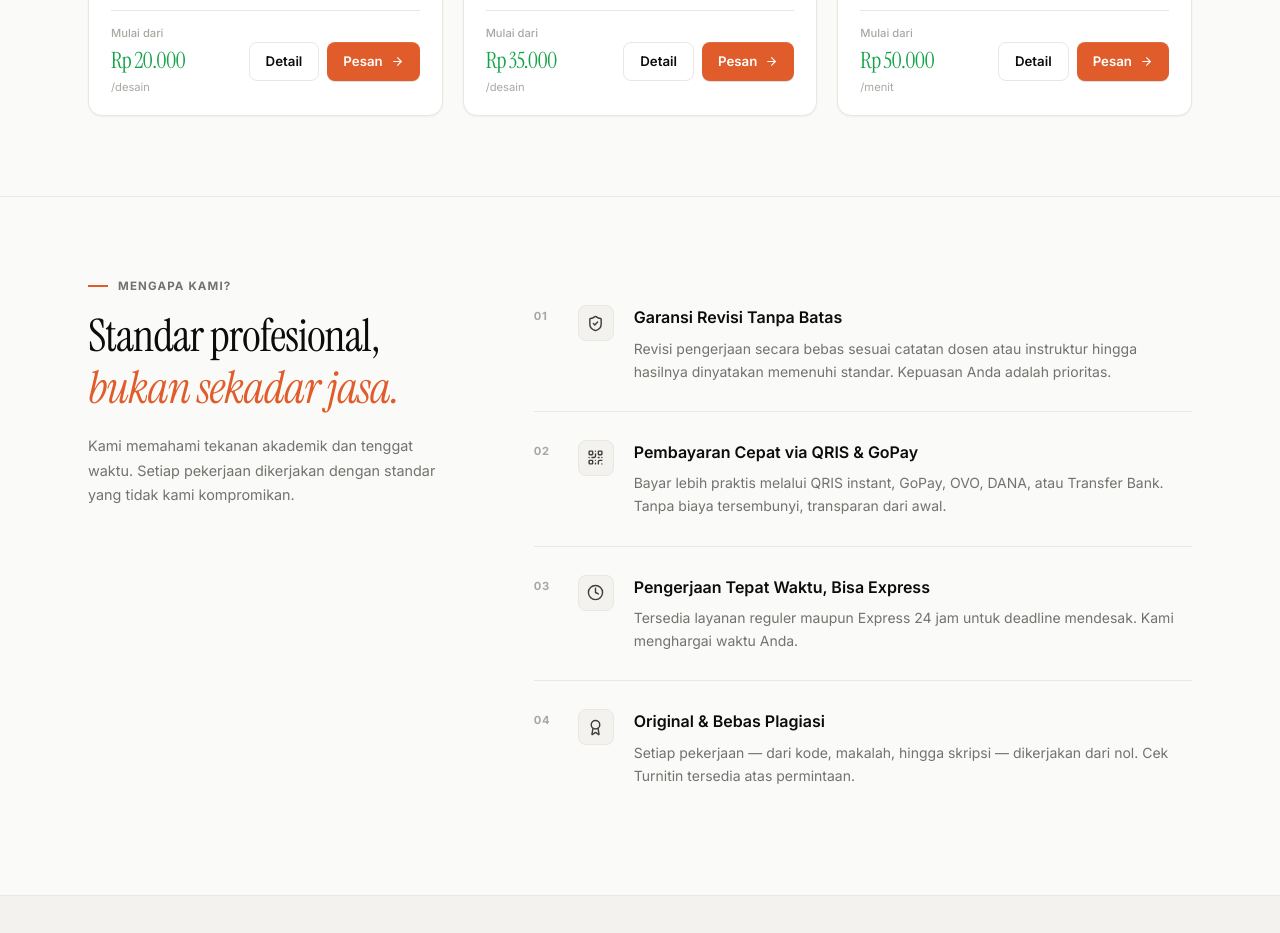
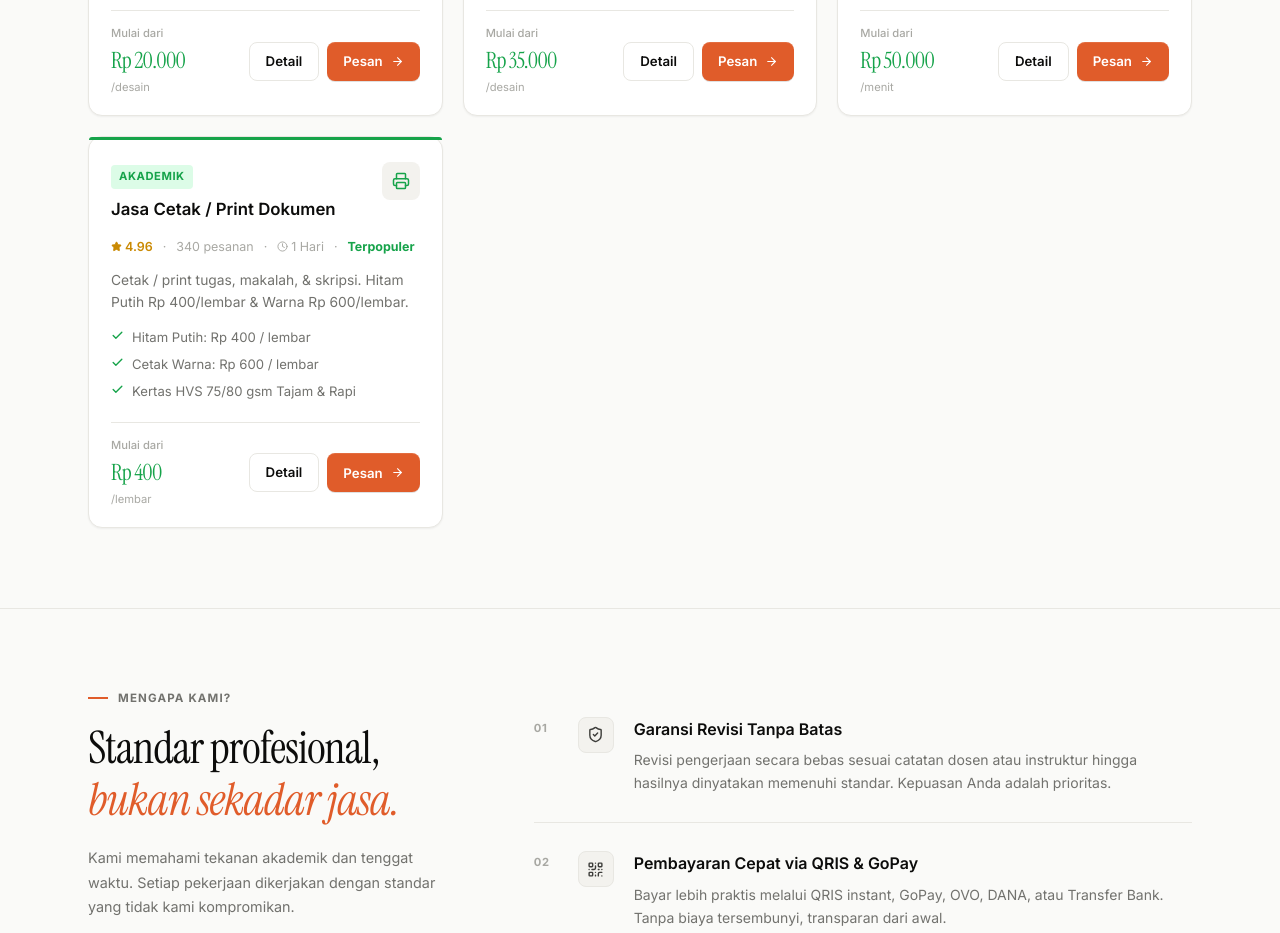
Before and after one commit to NourAnisa/jokicoding, a Next.js app: page / in a window 1280 px wide. Shown: the part 3000-3933 px from the top of the page. Built offline with nearby package versions, Linux system fonts and the light colour scheme.

Commit message:
Add Jasa Cetak / Print Dokumen with BW Rp 400 and Color Rp 600 pricing options

```diff
--- a/src/components/OrderModal.tsx
+++ b/src/components/OrderModal.tsx
@@ -24,13 +24,24 @@ export default function OrderModal({ service, onClose }: OrderModalProps) {
   const [programmingLanguage, setProgrammingLanguage] = useState('Next.js / React (TypeScript)');
   const [hostingPlatform, setHostingPlatform] = useState('Vercel (Gratis SSL/HTTPS)');
   const [pageCount, setPageCount] = useState<number>(1);
+  const [printType, setPrintType] = useState<'Hitam Putih' | 'Warna'>('Hitam Putih');
 
   const [copiedBank, setCopiedBank] = useState(false);
   const [isSubmitting, setIsSubmitting] = useState(false);
 
+  const isPrintService = Boolean(
+    service && (
+      service.slug === 'jasa-print' ||
+      service.title.toLowerCase().includes('print') ||
+      service.title.toLowerCase().includes('cetak')
+    )
+  );
+
   const isPageBasedService = Boolean(
     service && (
+      isPrintService ||
       service.priceUnit.includes('/halaman') ||
+      service.priceUnit.includes('/lembar') ||
       service.priceUnit.includes('/bab') ||
       service.priceUnit.includes('/artikel') ||
       service.priceUnit.includes('/slide') ||
@@ -44,9 +55,15 @@ export default function OrderModal({ service, onClose }: OrderModalProps) {
   const isCodingService = Boolean(service && (service.slug === 'jasa-ngoding' || service.category === 'IT & Web' && service.slug !== 'jasa-hosting'));
   const isHostingService = Boolean(service && service.slug === 'jasa-hosting');
 
+  const currentUnitPrice = service
+    ? isPrintService
+      ? (printType === 'Warna' ? 600 : 400)
+      : service.price
+    : 0;
+
   const calculatedTotalPrice = service
     ? isPageBasedService
-      ? service.price * Math.max(1, pageCount)
+      ? currentUnitPrice * Math.max(1, pageCount)
       : service.price
     : 0;
 
@@ -83,6 +100,7 @@ export default function OrderModal({ service, onClose }: OrderModalProps) {
         programmingLanguage: isCodingService ? programmingLanguage : undefined,
         hostingPlatform: isHostingService ? hostingPlatform : undefined,
         pageCount: isPageBasedService ? pageCount : undefined,
+        printType: isPrintService ? (printType === 'Warna' ? 'Cetak Warna (Rp 600/lembar)' : 'Hitam Putih (Rp 400/lembar)') : undefined,
       };
 
       const saved = saveOrder(orderPayload);
@@ -189,6 +207,56 @@ export default function OrderModal({ service, onClose }: OrderModalProps) {
                 <option value="C++ / Java / Algoritma & Struktur Data">C++ / Java / Algoritma & Data Structure</option>
                 <option value="HTML5 / CSS3 / JavaScript Vanilla">HTML5 / CSS3 / JS Vanilla</option>
               </select>
+            </div>
+          )}
+
+          {/* CUSTOM OPTION: Tipe Print untuk Jasa Cetak / Print */}
+          {isPrintService && (
+            <div>
+              <label className="form-label" style={{ display: 'flex', alignItems: 'center', gap: '6px' }}>
+                🖨️ Jenis Cetak / Print:
+              </label>
+              <div style={{ display: 'grid', gridTemplateColumns: '1fr 1fr', gap: '8px' }}>
+                <button
+                  type="button"
+                  onClick={() => setPrintType('Hitam Putih')}
+                  style={{
+                    padding: '10px 12px',
+                    borderRadius: 'var(--radius)',
+                    border: printType === 'Hitam Putih' ? '1.5px solid var(--ink)' : '1px solid var(--paper-3)',
+                    background: printType === 'Hitam Putih' ? 'var(--ink)' : 'var(--white)',
+                    color: printType === 'Hitam Putih' ? 'var(--paper)' : 'var(--ink-2)',
+                    cursor: 'pointer',
+                    fontSize: '0.83rem',
+                    fontWeight: 600,
+                    textAlign: 'left',
+                    transition: 'all 0.15s ease',
+                  }}
+                >
+                  <div>⬛⬜ Hitam Putih (BW)</div>
+                  <div style={{ fontSize: '0.73rem', opacity: 0.8 }}>Rp 400 / lembar</div>
+                </button>
+
+                <button
+                  type="button"
+                  onClick={() => setPrintType('Warna')}
+                  style={{
+                    padding: '10px 12px',
+                    borderRadius: 'var(--radius)',
+                    border: printType === 'Warna' ? '1.5px solid var(--ink)' : '1px solid var(--paper-3)',
+                    background: printType === 'Warna' ? 'var(--ink)' : 'var(--white)',
+                    color: printType === 'Warna' ? 'var(--paper)' : 'var(--ink-2)',
+                    cursor: 'pointer',
+                    fontSize: '0.83rem',
+                    fontWeight: 600,
+                    textAlign: 'left',
+                    transition: 'all 0.15s ease',
+                  }}
+                >
+                  <div>🎨 Cetak Warna</div>
+                  <div style={{ fontSize: '0.73rem', opacity: 0.8 }}>Rp 600 / lembar</div>
+                </button>
+              </div>
             </div>
           )}
 
--- a/src/components/ServiceCard.tsx
+++ b/src/components/ServiceCard.tsx
@@ -6,7 +6,7 @@ import { formatCurrency } from '@/lib/whatsapp';
 import {
   Code, Server, GraduationCap, BookOpenCheck, FileText,
   Newspaper, Keyboard, PenTool, Presentation, FileCheck,
-  Palette, Video, Star, ArrowRight, Clock, Check
+  Palette, Video, Printer, Star, ArrowRight, Clock, Check
 } from 'lucide-react';
 
 interface ServiceCardProps {
@@ -16,7 +16,7 @@ interface ServiceCardProps {
 
 const ICON_MAP: Record<string, React.ElementType> = {
   Code, Server, GraduationCap, BookOpenCheck, FileText,
-  Newspaper, Keyboard, PenTool, Presentation, FileCheck, Palette, Video,
+  Newspaper, Keyboard, PenTool, Presentation, FileCheck, Palette, Video, Printer,
 };
 
 const CATEGORY_TAG: Record<string, string> = {
--- a/src/lib/data.ts
+++ b/src/lib/data.ts
@@ -244,6 +244,22 @@ export const INITIAL_SERVICES: Service[] = [
     rating: 4.94,
     reviewCount: 198,
     iconName: 'Video'
+  },
+  {
+    id: 'srv-13',
+    title: 'Jasa Cetak / Print Dokumen',
+    slug: 'jasa-print',
+    category: 'Akademik',
+    price: 400,
+    priceUnit: '/lembar',
+    description: 'Cetak / print tugas, makalah, & skripsi. Hitam Putih Rp 400/lembar & Warna Rp 600/lembar.',
+    fullDescription: 'Layanan cetak / print dokumen terpercaya untuk mahasiswa dan pelajar. Cetak tugas kuliah, laporan praktikum, makalah, hingga naskah skripsi dengan kualitas tinta tajam dan rapi. Pilihan cetak Hitam Putih (BW) Rp 400 / lembar dan Cetak Warna Rp 600 / lembar. Menggunakan kertas HVS 75/80 gsm premium.',
+    features: ['Hitam Putih: Rp 400 / lembar', 'Cetak Warna: Rp 600 / lembar', 'Kertas HVS 75/80 gsm Tajam & Rapi', 'Siap Jilid & Antar / Kirim'],
+    estimatedTime: '1 Hari',
+    popular: true,
+    rating: 4.96,
+    reviewCount: 340,
+    iconName: 'Printer'
   }
 ];
 
@@ -260,7 +276,15 @@ export function getServices(): Service[] {
       localStorage.setItem(LOCAL_STORAGE_SERVICES_KEY, JSON.stringify(INITIAL_SERVICES));
       return INITIAL_SERVICES;
     }
-    return JSON.parse(stored);
+    const parsed: Service[] = JSON.parse(stored);
+    // Ensure newly added initial services like jasa-print are included
+    const hasPrint = parsed.some(s => s.slug === 'jasa-print');
+    if (!hasPrint) {
+      const updated = [...parsed, INITIAL_SERVICES.find(s => s.slug === 'jasa-print')!];
+      localStorage.setItem(LOCAL_STORAGE_SERVICES_KEY, JSON.stringify(updated));
+      return updated;
+    }
+    return parsed;
   } catch {
     return INITIAL_SERVICES;
   }
--- a/src/lib/whatsapp.ts
+++ b/src/lib/whatsapp.ts
@@ -36,8 +36,11 @@ export function generateWhatsAppLink(
   if (order.hostingPlatform) {
     customDetailsText += `• *Jenis Hosting*: ${order.hostingPlatform}\n`;
   }
+  if (order.printType) {
+    customDetailsText += `• *Jenis Print*: ${order.printType}\n`;
+  }
   if (order.pageCount && order.pageCount > 0) {
-    customDetailsText += `• *Jumlah Halaman* : ${order.pageCount} Halaman\n`;
+    customDetailsText += `• *Jumlah Halaman/Lembar*: ${order.pageCount} Lembar\n`;
   }
 
   const text = `Halo Admin *JokiCoding*, saya ingin memesan jasa berikut:
--- a/src/types/index.ts
+++ b/src/types/index.ts
@@ -44,7 +44,8 @@ export interface Order {
   // Dynamic Custom Options per Jasa
   programmingLanguage?: string; // Jasa Ngoding
   hostingPlatform?: string;     // Jasa Hosting
-  pageCount?: number;           // Jasa Menulis/Pengetikan/Tulis Tangan
+  pageCount?: number;           // Jasa Menulis/Pengetikan/Tulis Tangan/Print
+  printType?: string;           // Jasa Cetak/Print (Hitam Putih / Warna)
 }
 
 export interface SiteConfig {
```
